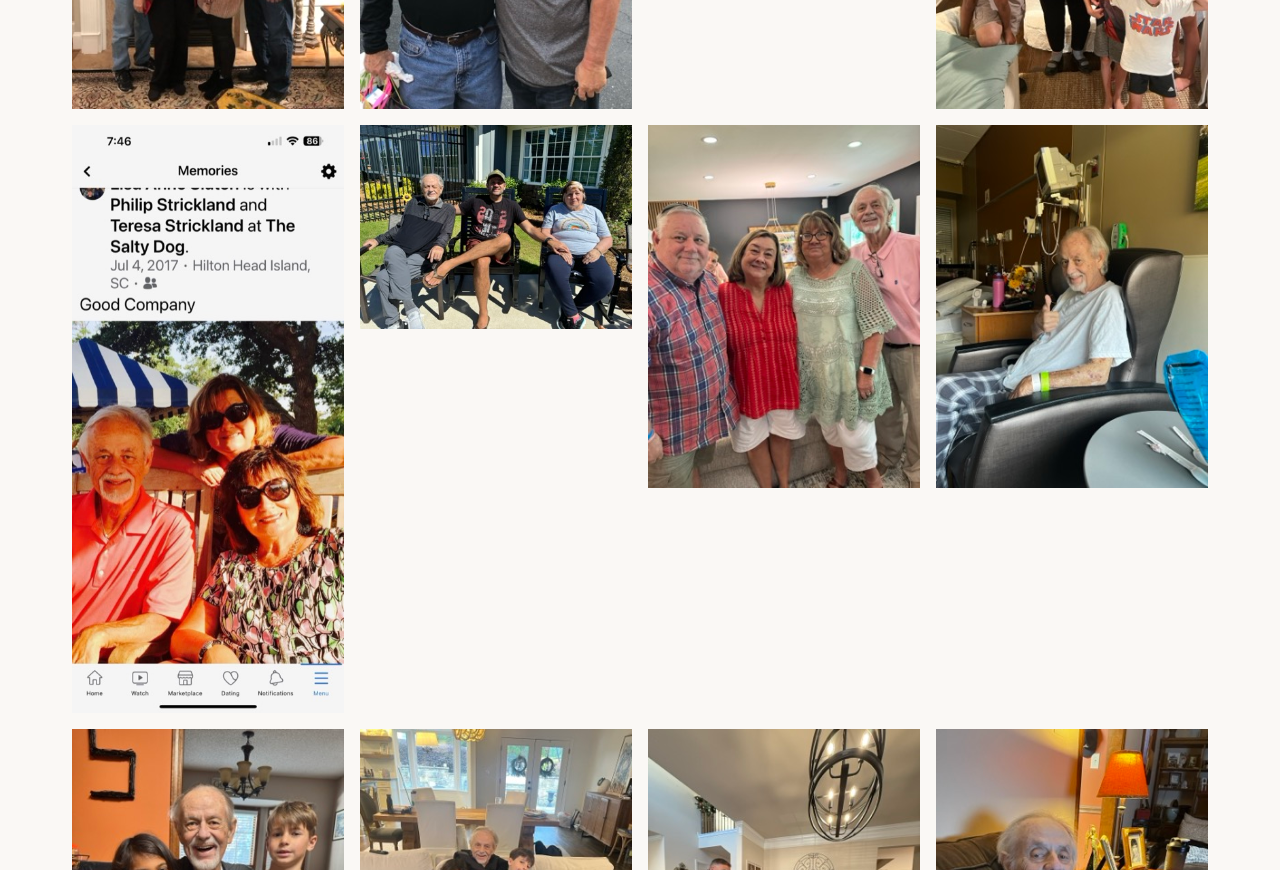
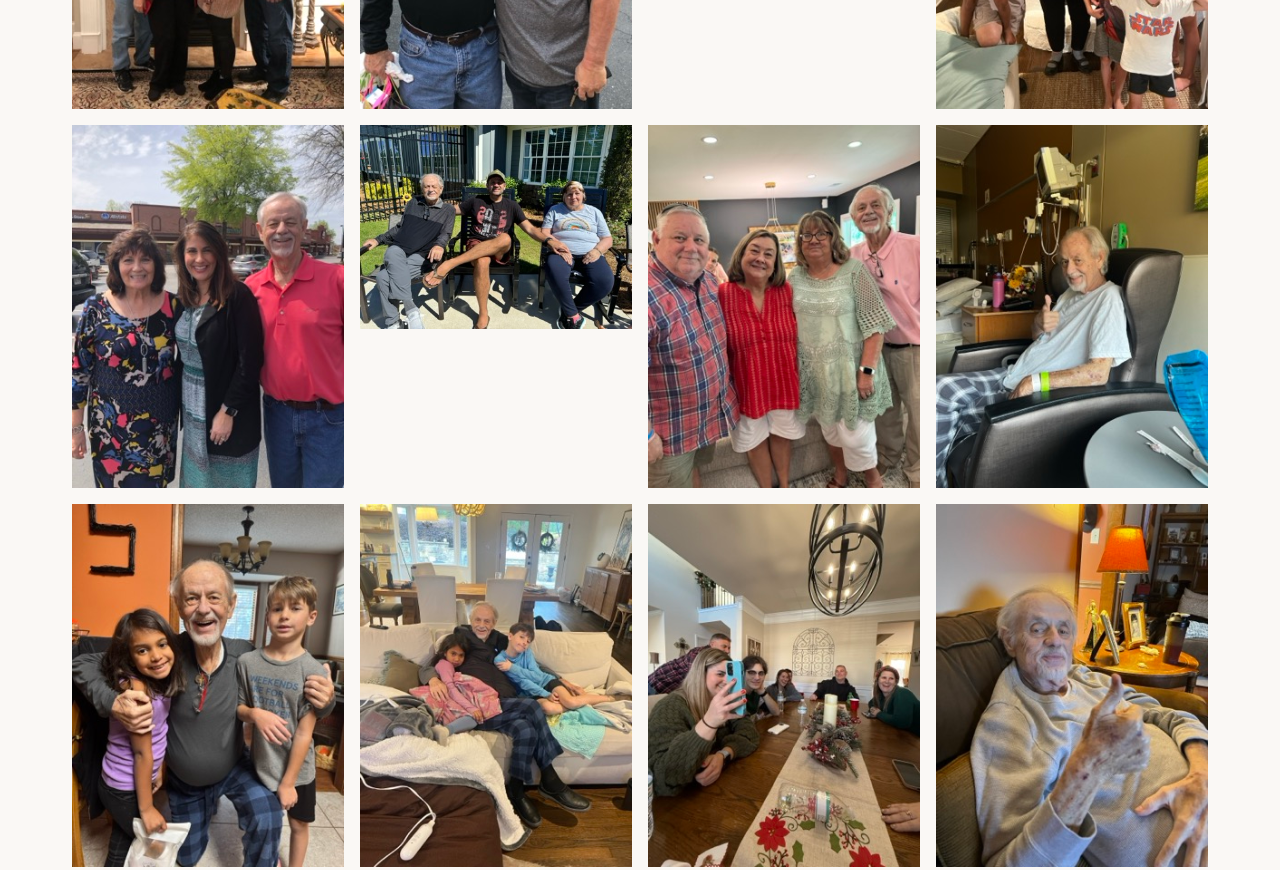
Before and after one commit to mps/mps.github.io, an Astro site: page /dad-tribute in a window 1280 px wide. Shown: the part 1680-2550 px from the top of the page. Built offline with nearby package versions, Linux system fonts and the light colour scheme; Astro itself is replaced by a stand-in of ours.

Commit message:
Swap photo 0166 for 0074 in gallery

```diff
--- a/src/pages/dad-tribute.astro
+++ b/src/pages/dad-tribute.astro
@@ -904,7 +904,7 @@
             { thumb: '/dad-tribute/photos-thumb/0105.jpg', full: '/dad-tribute/photos-full/0105.jpg' },
             { thumb: '/dad-tribute/photos-thumb/0120.jpg', full: '/dad-tribute/photos-full/0120.jpg' },
             { thumb: '/dad-tribute/photos-thumb/0150.jpg', full: '/dad-tribute/photos-full/0150.jpg' },
-            { thumb: '/dad-tribute/photos-thumb/0166.jpg', full: '/dad-tribute/photos-full/0166.jpg' },
+            { thumb: '/dad-tribute/photos-thumb/0074.jpg', full: '/dad-tribute/photos-full/0074.jpg' },
             { thumb: '/dad-tribute/photos-thumb/0180.jpg', full: '/dad-tribute/photos-full/0180.jpg' },
             { thumb: '/dad-tribute/photos-thumb/0203.jpg', full: '/dad-tribute/photos-full/0203.jpg' },
             { thumb: '/dad-tribute/photos-thumb/0210.jpg', full: '/dad-tribute/photos-full/0210.jpg' },
```
Also changed, not shown: public/dad-tribute/photos-full/0074.jpg (added), public/dad-tribute/photos-full/0166.jpg (deleted), public/dad-tribute/photos-thumb/0074.jpg (added), public/dad-tribute/photos-thumb/0166.jpg (deleted).
